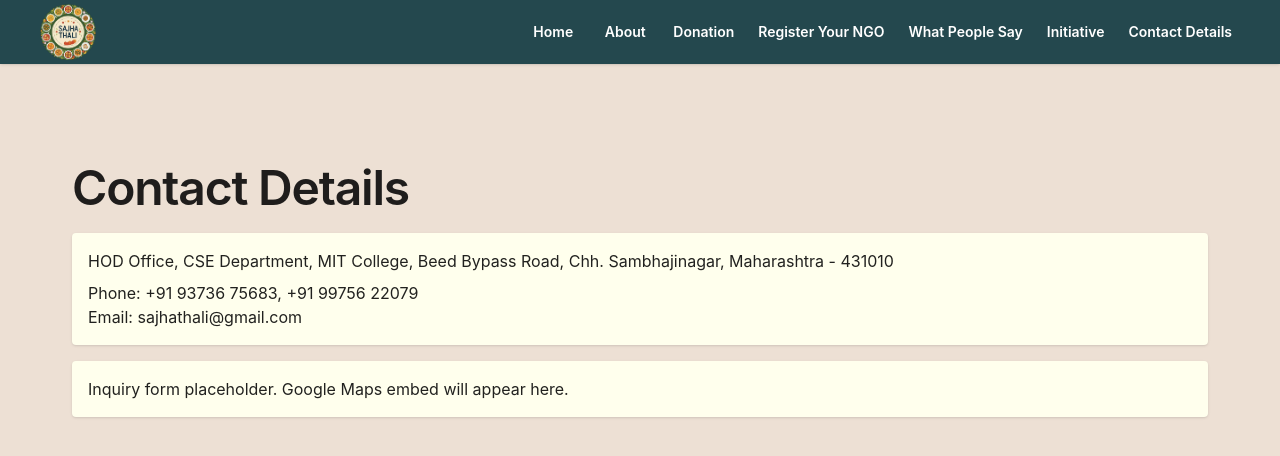
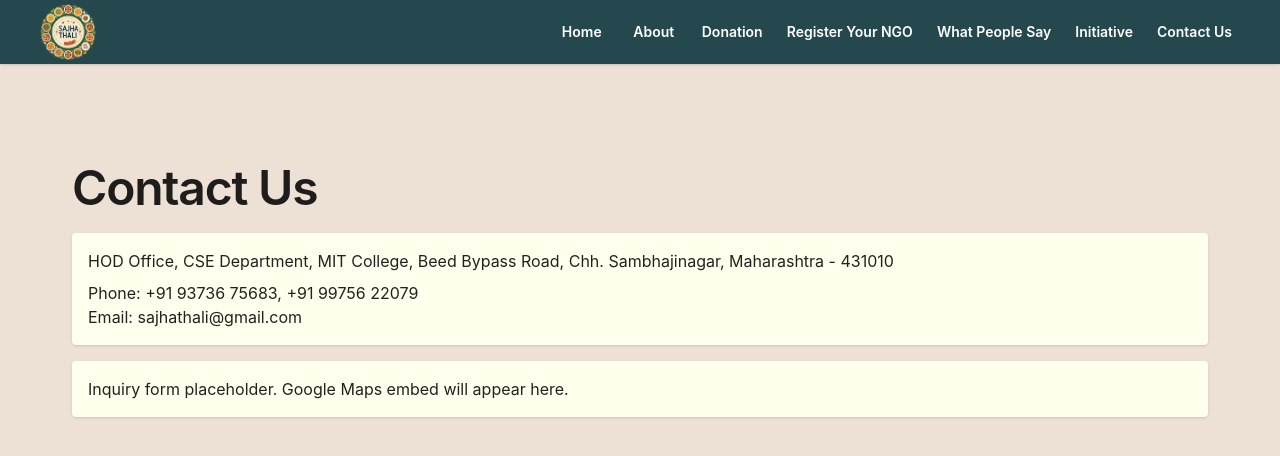
Before and after one commit to sajhathali/sothali, a Next.js app: page /contact in a window 1280 px wide. Shown: the top 456 px of the page. Built offline with nearby package versions, Linux system fonts and the light colour scheme.

Commit message:
feat: update navbar and page heading from 'Contact Details' to 'Contact Us'

```diff
--- a/src/app/contact/page.tsx
+++ b/src/app/contact/page.tsx
@@ -5,7 +5,7 @@ export default function ContactPage() {
   return (
     <MainContainer>
       <Typography variant="h3" gutterBottom>
-        Contact Details
+        Contact Us
       </Typography>
       <Box sx={{ display: "flex", flexDirection: "column", gap: 2, mt: 2 }}>
         <Box sx={{ width: "100%" }}>
--- a/src/components/Navbar.tsx
+++ b/src/components/Navbar.tsx
@@ -12,7 +12,7 @@ const links = [
   { href: "/register-ngo", label: "Register Your NGO" },
   { href: "/reviews", label: "What People Say" },
   { href: "/initiative", label: "Initiative" },
-  { href: "/contact", label: "Contact Details" },
+  { href: "/contact", label: "Contact Us" },
 ];
 
 export default function Navbar() {
```
